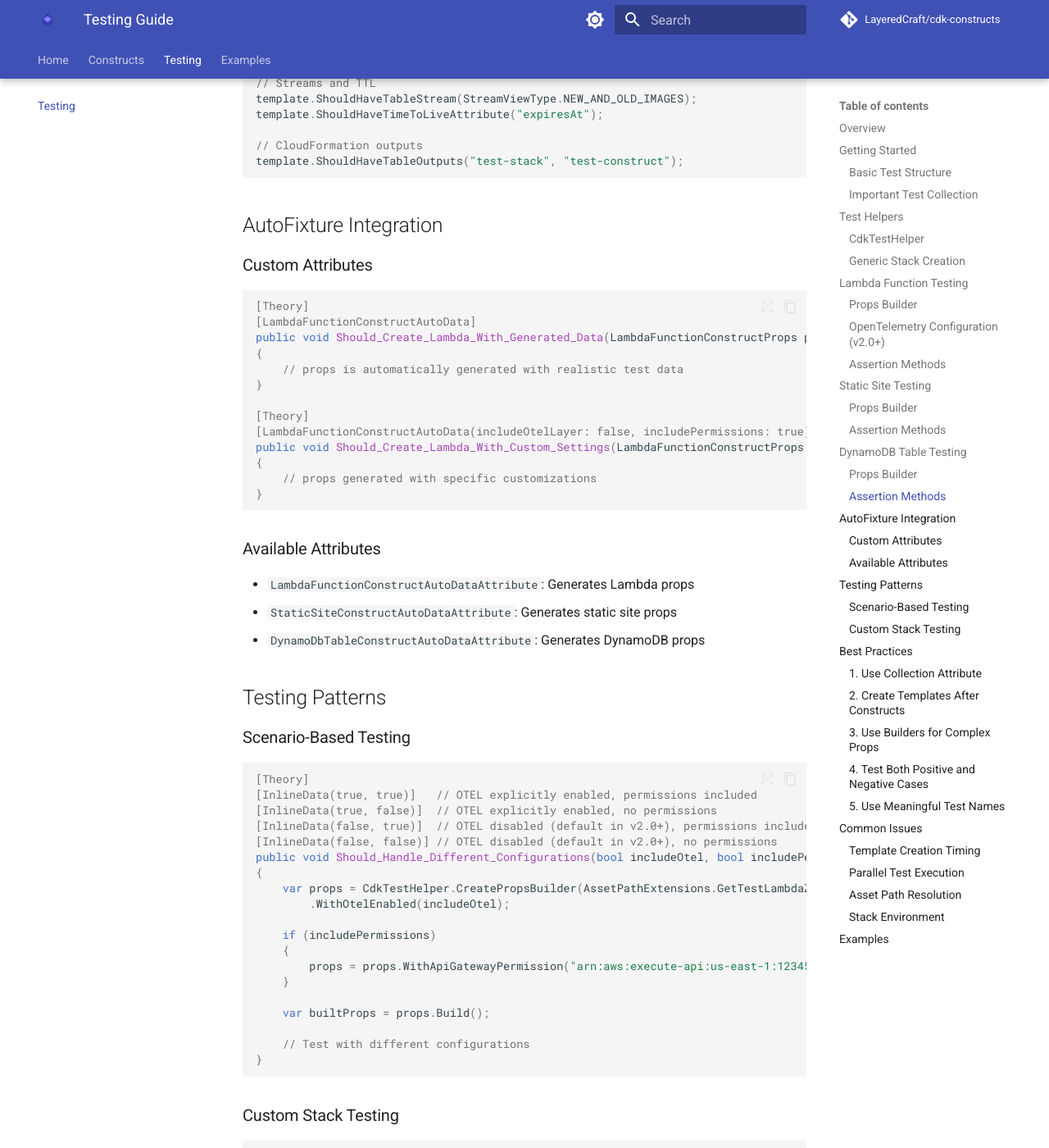
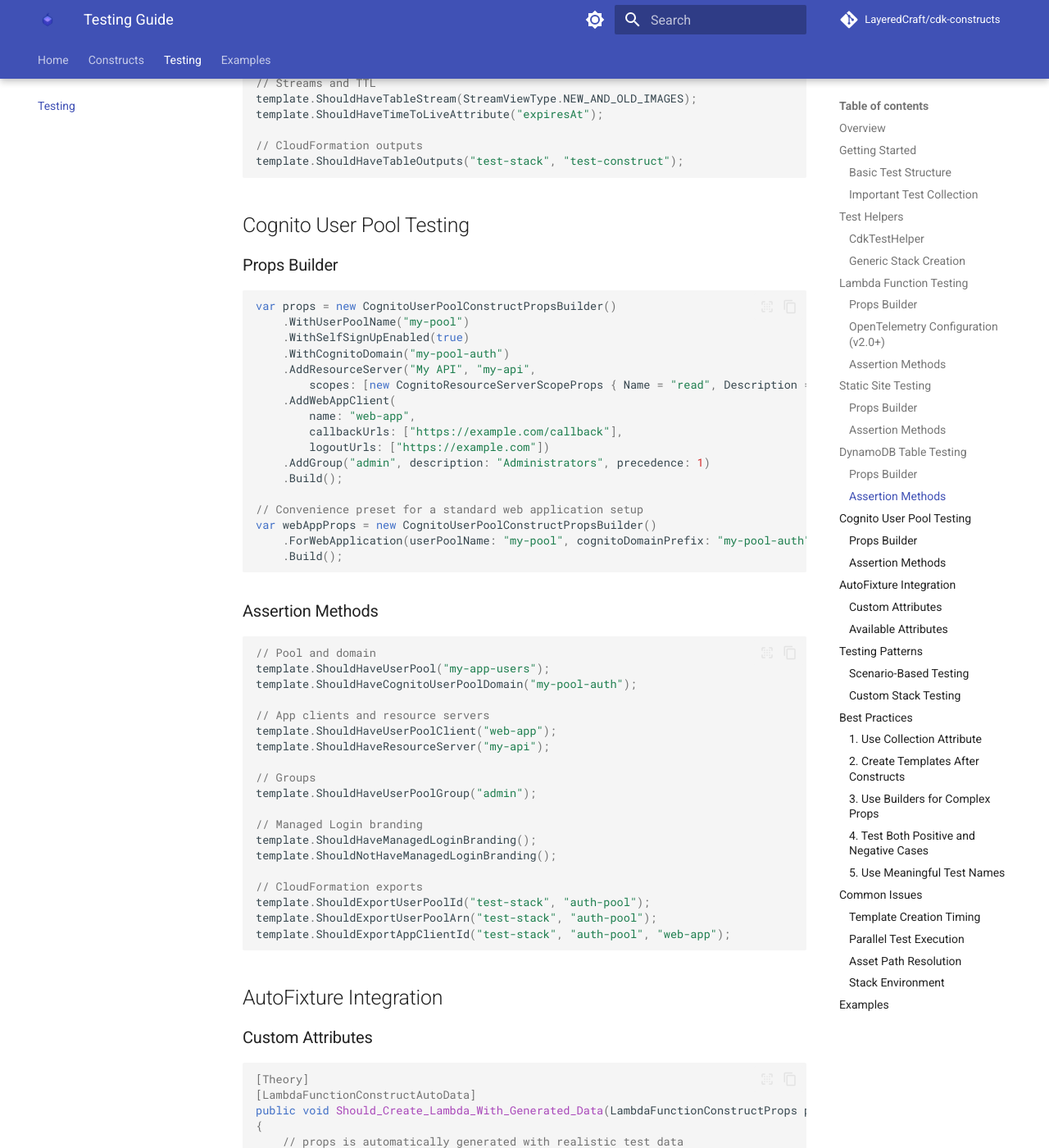
Before and after one commit to LayeredCraft/cdk-constructs, an MkDocs documentation site: the page built from docs/testing/index.md, in a window 1280 px wide and 1400 px high, scrolled down 4579 px. Shown: the whole window at 82% size. Built offline with MkDocs 1.6.1 and Material for MkDocs 9.7.7, drawn with Linux system fonts in a browser that asks for light colours; comment, search, counter and statistics services are not loaded; some of the changed text lies outside the part shown.

Commit message:
docs: add Cognito User Pool Construct documentation
Document CognitoUserPoolConstruct covering domain modes (Cognito-hosted
and custom), resource servers, app clients, user groups, Managed Login
branding, CloudFormation exports, testing helpers, and AutoFixture
integration. Update docs/index.md, docs/testing/index.md, README.md,
mkdocs.yml, and the .slnx solution file.

Co-Authored-By: Claude Sonnet 4.6 <noreply@anthropic.com>

````diff
--- a/docs/testing/index.md
+++ b/docs/testing/index.md
@@ -228,6 +228,54 @@ template.ShouldHaveTimeToLiveAttribute("expiresAt");
 template.ShouldHaveTableOutputs("test-stack", "test-construct");
 ```
 
+## Cognito User Pool Testing
+
+### Props Builder
+
+```csharp
+var props = new CognitoUserPoolConstructPropsBuilder()
+    .WithUserPoolName("my-pool")
+    .WithSelfSignUpEnabled(true)
+    .WithCognitoDomain("my-pool-auth")
+    .AddResourceServer("My API", "my-api",
+        scopes: [new CognitoResourceServerScopeProps { Name = "read", Description = "Read access" }])
+    .AddWebAppClient(
+        name: "web-app",
+        callbackUrls: ["https://example.com/callback"],
+        logoutUrls: ["https://example.com"])
+    .AddGroup("admin", description: "Administrators", precedence: 1)
+    .Build();
+
+// Convenience preset for a standard web application setup
+var webAppProps = new CognitoUserPoolConstructPropsBuilder()
+    .ForWebApplication(userPoolName: "my-pool", cognitoDomainPrefix: "my-pool-auth")
+    .Build();
+```
+
+### Assertion Methods
+
+```csharp
+// Pool and domain
+template.ShouldHaveUserPool("my-app-users");
+template.ShouldHaveCognitoUserPoolDomain("my-pool-auth");
+
+// App clients and resource servers
+template.ShouldHaveUserPoolClient("web-app");
+template.ShouldHaveResourceServer("my-api");
+
+// Groups
+template.ShouldHaveUserPoolGroup("admin");
+
+// Managed Login branding
+template.ShouldHaveManagedLoginBranding();
+template.ShouldNotHaveManagedLoginBranding();
+
+// CloudFormation exports
+template.ShouldExportUserPoolId("test-stack", "auth-pool");
+template.ShouldExportUserPoolArn("test-stack", "auth-pool");
+template.ShouldExportAppClientId("test-stack", "auth-pool", "web-app");
+```
+
 ## AutoFixture Integration
 
 ### Custom Attributes
@@ -253,6 +301,7 @@ public void Should_Create_Lambda_With_Custom_Settings(LambdaFunctionConstructPro
 - `LambdaFunctionConstructAutoDataAttribute`: Generates Lambda props
 - `StaticSiteConstructAutoDataAttribute`: Generates static site props
 - `DynamoDbTableConstructAutoDataAttribute`: Generates DynamoDB props
+- `CognitoUserPoolConstructAutoDataAttribute`: Generates Cognito user pool props (pass `includeBranding: true` to include Managed Login branding)
 
 ## Testing Patterns
 
--- a/mkdocs.yml
+++ b/mkdocs.yml
@@ -109,6 +109,7 @@ nav:
     - Lambda Function: constructs/lambda-function.md
     - Static Site: constructs/static-site.md
     - DynamoDB Table: constructs/dynamodb-table.md
+    - Cognito User Pool: constructs/cognito-user-pool.md
   - Testing: testing/index.md
   - Examples: examples/index.md
 
````
Also changed, not shown: other parts of docs/testing/index.md (+1 -0 lines), README.md (+2 -0 lines), docs/constructs/cognito-user-pool.md (added, +332 -0 lines), docs/index.md (+10 -0 lines), 1 other file.
